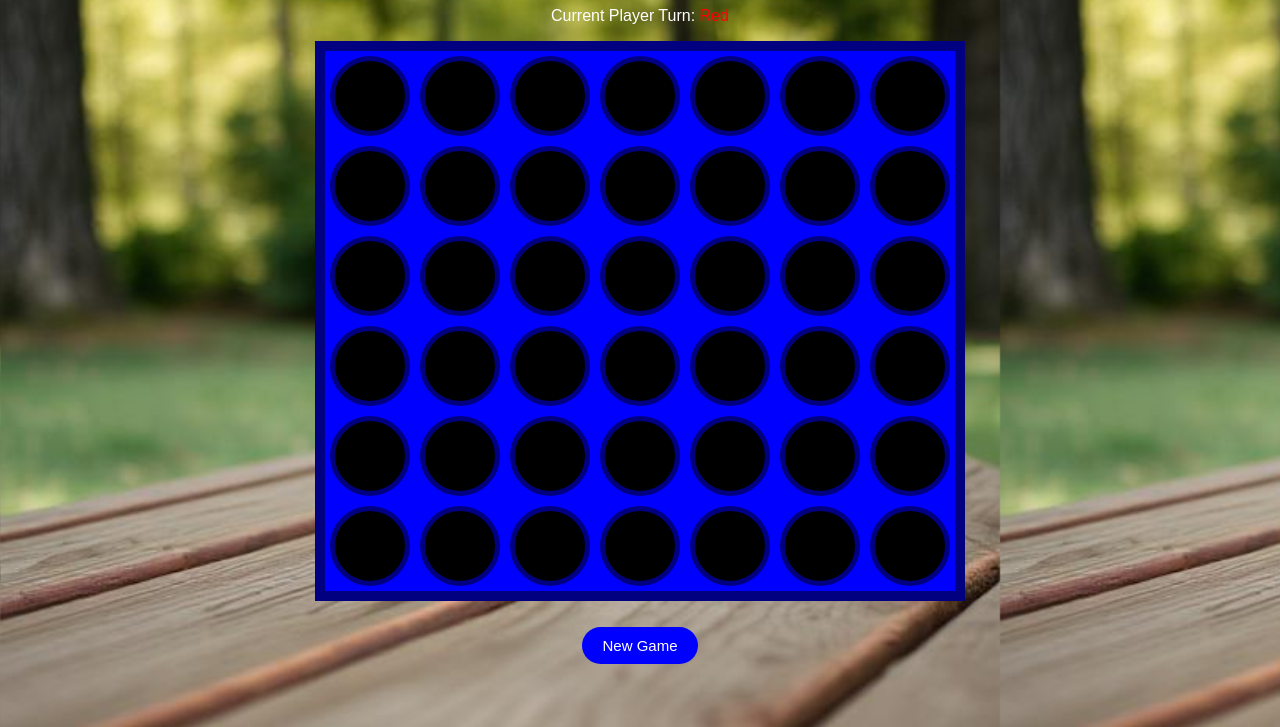
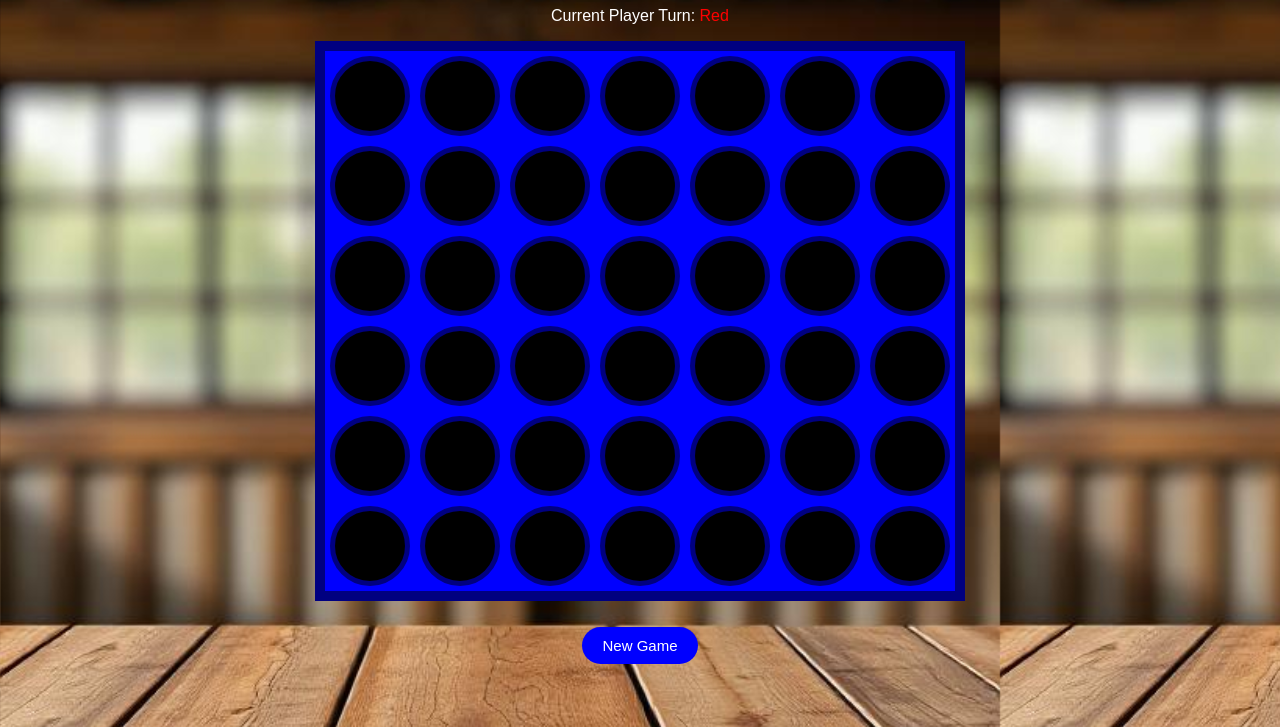
Before and after one commit to austin-13/austin-13.github.io, a plain HTML site: page game/connect4.html in a window 1280 px wide. Shown: the part 73-800 px from the top of the page. Drawn offline with Linux system fonts and the light colour scheme.

Commit message:
comments added/background changed

```diff
--- a/game/connect4.css
+++ b/game/connect4.css
@@ -1,7 +1,7 @@
 body {
     font-family: Chalkduster, fantasy;
     text-align: center;
-    background-image: url(images/table.png);
+    background-image: url(images/woodentable.png);
     background-size: 1000px, 1000px, auto;
 }
 h1 {
@@ -26,6 +26,9 @@ h1 {
 }
 
 
+/*
+styling for the game board
+*/
 #board {
     height: 540px;
     width: 630px;
@@ -35,6 +38,11 @@ h1 {
     display: flex;
     flex-wrap: wrap;
 }
+
+
+/*
+styling for the pieces/tile spaces
+*/
 
 .tile {
     height: 70px;
@@ -65,6 +73,9 @@ h1 {
     animation: drop 1s;
 }
 
+/*
+styling for the reset button
+*/
 .reset-button {
     background-color: blue;
     color: white;
@@ -77,6 +88,10 @@ h1 {
     margin-top: 10px;
 }
 
+
+/*
+styling for the falling/drop animation
+*/
 @keyframes drop {
     from {
         transform: translateY(-450px);
```
